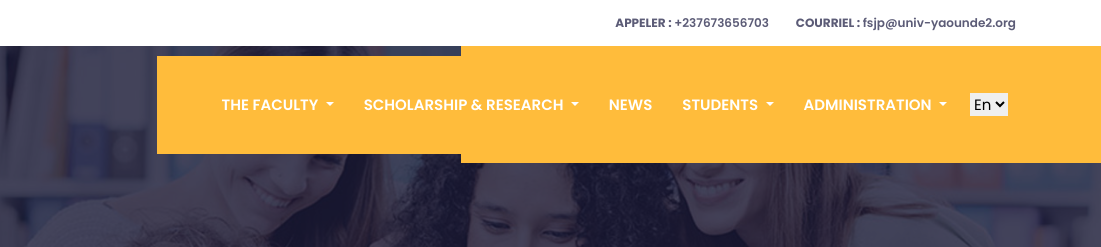
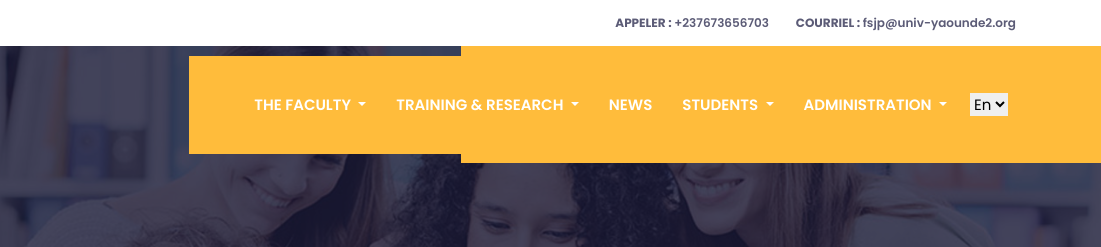
Before and after one commit to mta-uy2/fsjpDeSoa, a plain HTML site: page en/index.html in a window 1280 px wide. Shown: the top 247 px of the page, 179-1280 px from the left. Drawn offline with Linux system fonts and the light colour scheme.

Commit message:
Update index.html
Modification de scholarship en training

```diff
--- a/en/index.html
+++ b/en/index.html
@@ -108,7 +108,7 @@
 
             <li class="nav-item dropdown">
               <a class="nav-link dropdown-toggle" href="#" role="button" data-toggle="dropdown">
-                Scholarship & Research
+                Training & Research
               </a>
               <div class="dropdown-menu">
 
```
